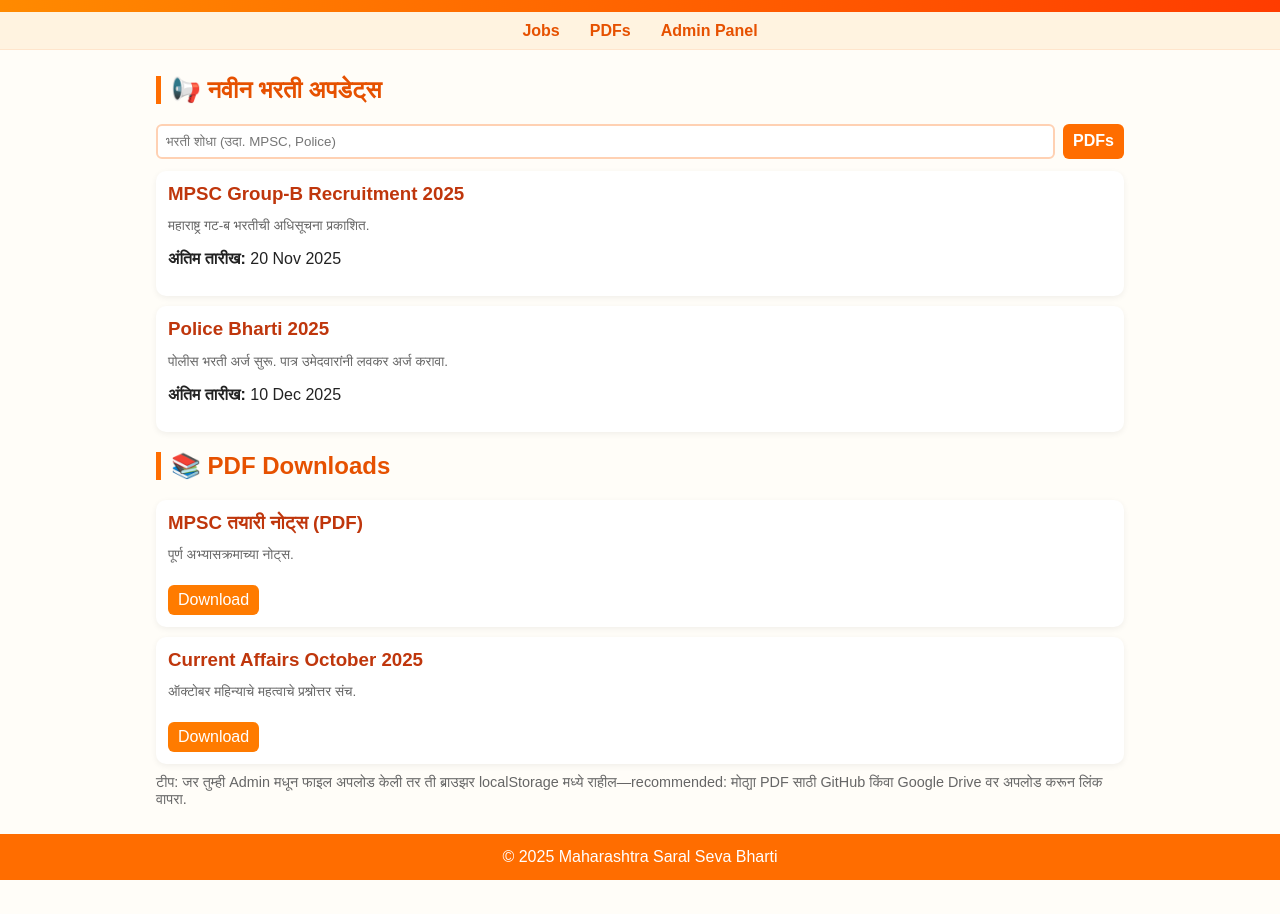
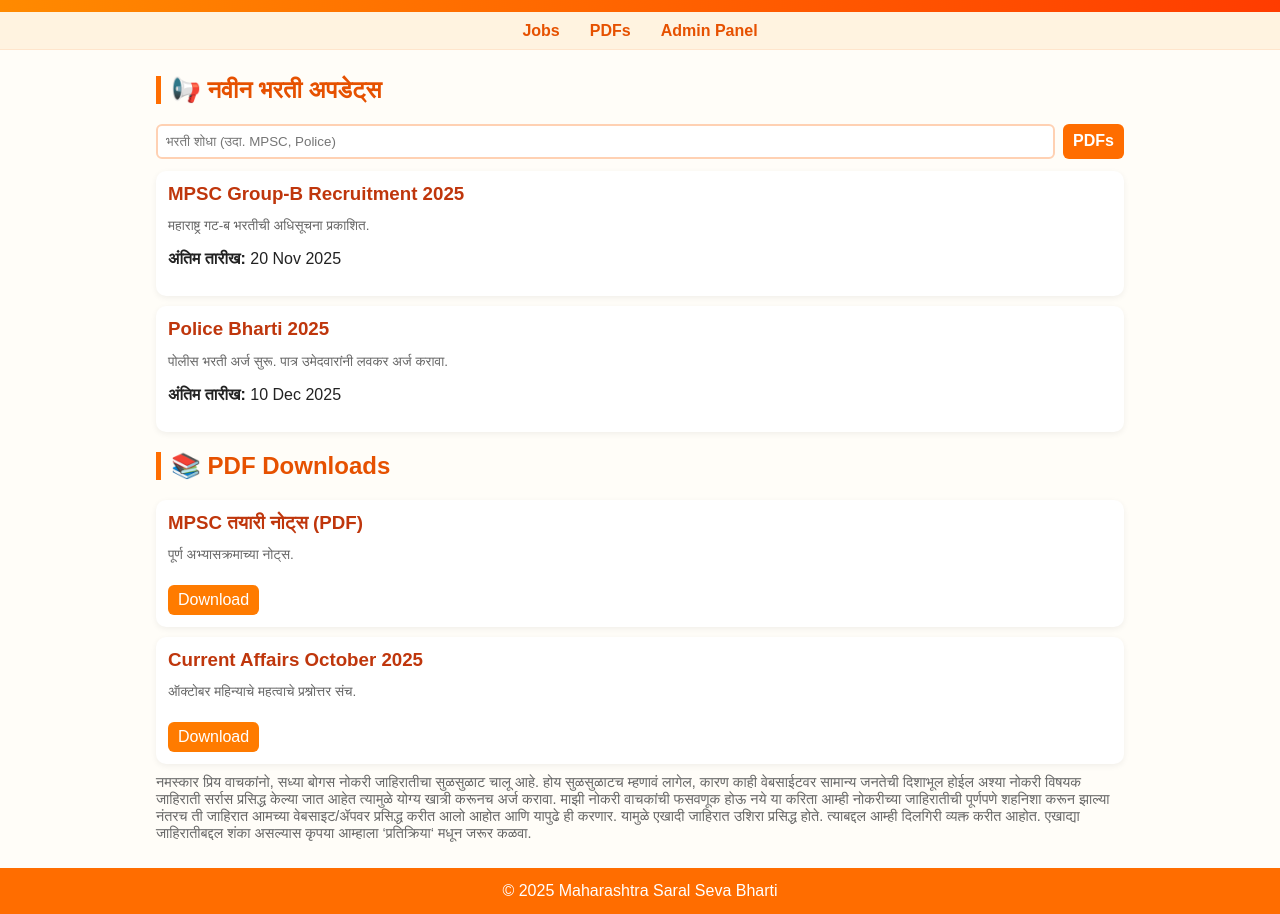
Before and after one commit to maharashtrasaralsevabharti/job_update, a plain HTML site: page index.html in a window 1280 px wide. Shown: the part 67-981 px from the top of the page. Before the commit the page ends 947 px from the top, so only its background shows below. Drawn offline with Linux system fonts and the light colour scheme.

Commit message:
Update index.html

```diff
--- a/index.html
+++ b/index.html
@@ -50,7 +50,7 @@
     <section id="pdfs" style="margin-top:18px">
       <h2>📚 PDF Downloads</h2>
       <div id="pdf-list">लोड करत आहे...</div>
-      <div class="muted" style="margin-top:8px">टीप: जर तुम्ही Admin मधून फाइल अपलोड केली तर ती ब्राउझर localStorage मध्ये राहील—recommended: मोठ्या PDF साठी GitHub किंवा Google Drive वर अपलोड करून लिंक वापरा.</div>
+      <div class="muted" style="margin-top:8px">नमस्कार प्रिय वाचकांनो, सध्या बोगस नोकरी जाहिरातीचा सुळसुळाट चालू आहे. होय सुळसुळाटच म्हणावं लागेल, कारण काही  वेबसाईटवर सामान्य जनतेची दिशाभूल होईल अश्या नोकरी विषयक जाहिराती सर्रास प्रसिद्ध केल्या जात आहेत  त्यामुळे योग्य खात्री करूनच अर्ज करावा. माझी नोकरी वाचकांची फसवणूक होऊ नये या करिता आम्ही नोकरीच्या जाहिरातीची पूर्णपणे शहनिशा करून झाल्या नंतरच ती जाहिरात आमच्या वेबसाइट/ॲपवर प्रसिद्ध करीत आलो आहोत आणि यापुढे ही करणार. यामुळे एखादी जाहिरात उशिरा प्रसिद्ध होते. त्याबद्दल आम्ही दिलगिरी व्यक्त करीत आहोत. एखाद्या जाहिरातीबद्दल शंका असल्यास कृपया आम्हाला ‘प्रतिक्रिया‘ मधून जरूर कळवा. </div>
     </section>
   </main>
 
```
